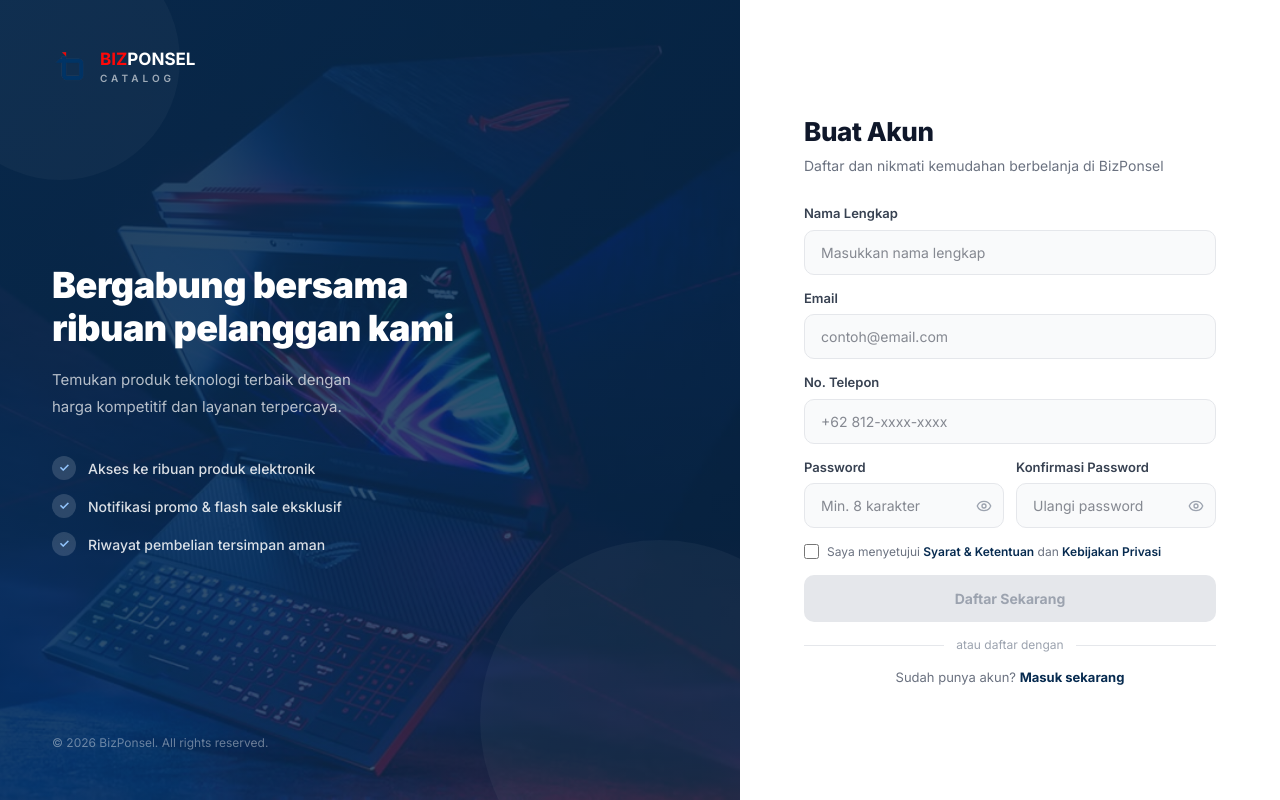
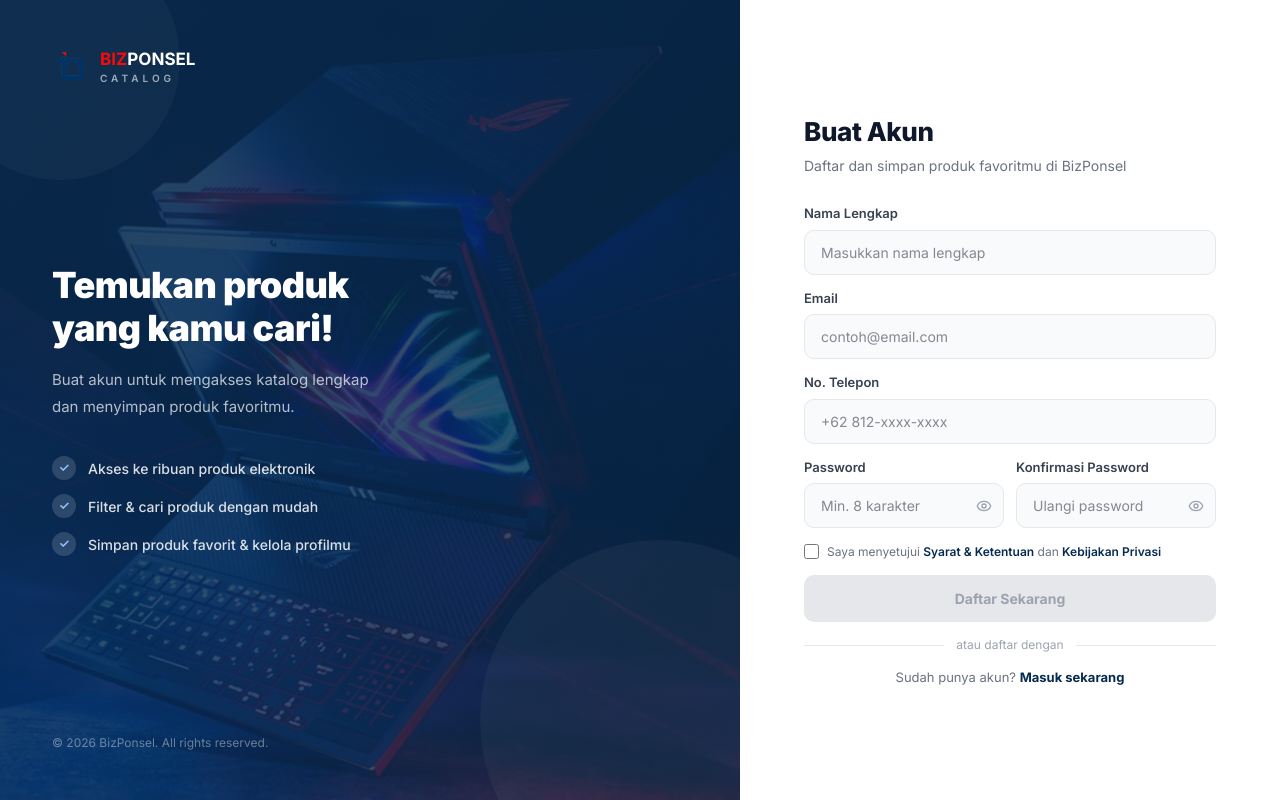
Before and after one commit to Filaindana/catalog_bisponsel, a React (Vite) app in the folder catalog-fe/: page /register in a window 1280 px wide. Built offline with nearby package versions, Linux system fonts and the light colour scheme.

Commit message:
update login dan register

```diff
--- a/catalog-fe/src/pages/login.jsx
+++ b/catalog-fe/src/pages/login.jsx
@@ -30,8 +30,8 @@ const labelStyle = {
 
 const features = [
   "Akses ke ribuan produk elektronik",
-  "Notifikasi promo & flash sale eksklusif",
-  "Riwayat pembelian tersimpan aman",
+  "Filter & cari produk dengan mudah",
+  "Simpan produk favorit & kelola profilmu",
 ];
 
 export default function Login() {
@@ -178,8 +178,7 @@ export default function Login() {
               maxWidth: 340,
             }}
           >
-            Masuk dan lanjutkan pengalaman berbelanja produk teknologi terbaik
-            bersama kami.
+            Masuk untuk menggunakan fitur simpan produk dan mengakses profilmu.
           </p>
           <div style={{ display: "flex", flexDirection: "column", gap: 14 }}>
             {features.map((text, i) => (
--- a/catalog-fe/src/pages/register.jsx
+++ b/catalog-fe/src/pages/register.jsx
@@ -30,14 +30,13 @@ const labelStyle = {
 
 const features = [
   "Akses ke ribuan produk elektronik",
-  "Notifikasi promo & flash sale eksklusif",
-  "Riwayat pembelian tersimpan aman",
+  "Filter & cari produk dengan mudah",
+  "Simpan produk favorit & kelola profilmu",
 ];
 
 export default function Register() {
   const navigate = useNavigate();
 
-  // ✅ semua state HARUS di dalam component
   const [nama, setNama] = useState("");
   const [email, setEmail] = useState("");
   const [phone, setPhone] = useState("");
@@ -47,7 +46,6 @@ export default function Register() {
   const [showConfirmPassword, setShowConfirmPassword] = useState(false);
   const [agreeTerms, setAgreeTerms] = useState(false);
 
-  // ✅ function juga di dalam component
   const handleRegister = async () => {
     if (password !== confirmPassword) {
       return alert("Password tidak sama");
@@ -60,7 +58,7 @@ export default function Register() {
         phone,
         password,
         password_confirmation: confirmPassword,
-        peran: "user", // ⚠️ sesuai backend kamu
+        peran: "user",
       });
 
       alert("Register berhasil!");
@@ -169,9 +167,9 @@ export default function Register() {
               letterSpacing: "-0.5px",
             }}
           >
-            Bergabung bersama
+            Temukan produk
             <br />
-            ribuan pelanggan kami
+            yang kamu cari!
           </h2>
           <p
             style={{
@@ -182,8 +180,7 @@ export default function Register() {
               maxWidth: 340,
             }}
           >
-            Temukan produk teknologi terbaik dengan harga kompetitif dan layanan
-            terpercaya.
+            Buat akun untuk mengakses katalog lengkap dan menyimpan produk favoritmu.
           </p>
           <div style={{ display: "flex", flexDirection: "column", gap: 14 }}>
             {features.map((text, i) => (
@@ -259,7 +256,7 @@ export default function Register() {
           Buat Akun
         </h1>
         <p style={{ fontSize: 14, color: "#6b7280", margin: "0 0 28px 0" }}>
-          Daftar dan nikmati kemudahan berbelanja di BizPonsel
+          Daftar dan simpan produk favoritmu di BizPonsel
         </p>
 
         <div style={{ display: "flex", flexDirection: "column", gap: 14 }}>
```
